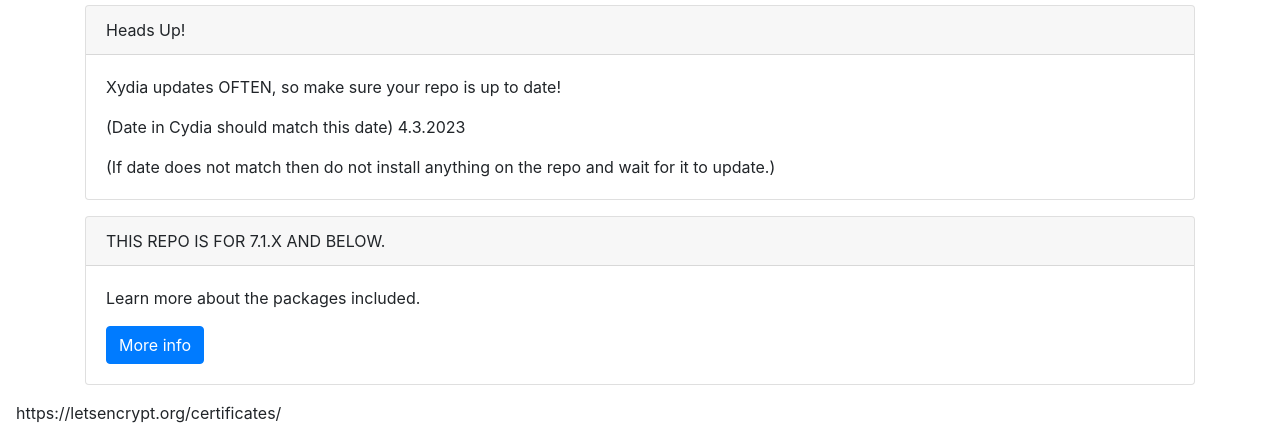
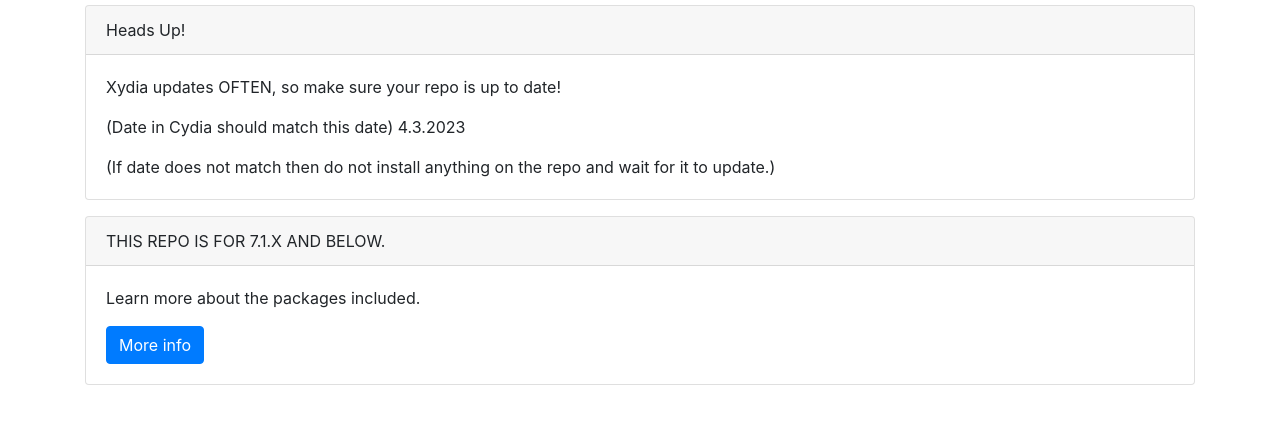
Before and after one commit to JoshMakesSites/repoxydia, a plain HTML site: page index.html in a window 1280 px wide. Shown: the part 417-858 px from the top of the page. After the commit the page ends 818 px from the top, so only its background shows below. Drawn offline with nearby package versions, Linux system fonts and the light colour scheme.

Commit message:
1.0.5(1)
Fixed HTML error.

```diff
--- a/index.html
+++ b/index.html
@@ -67,4 +67,3 @@
 
 </body>
 </html>
-https://letsencrypt.org/certificates/
```
